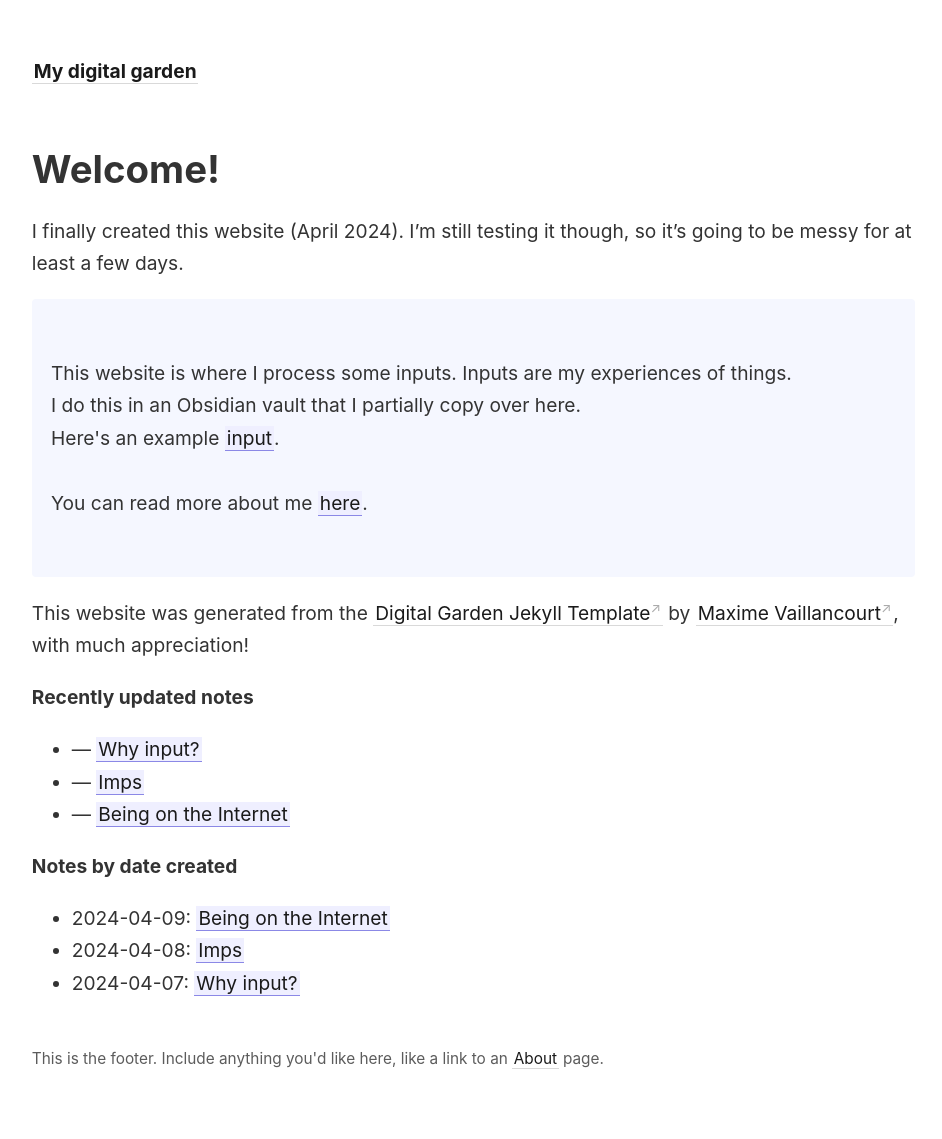
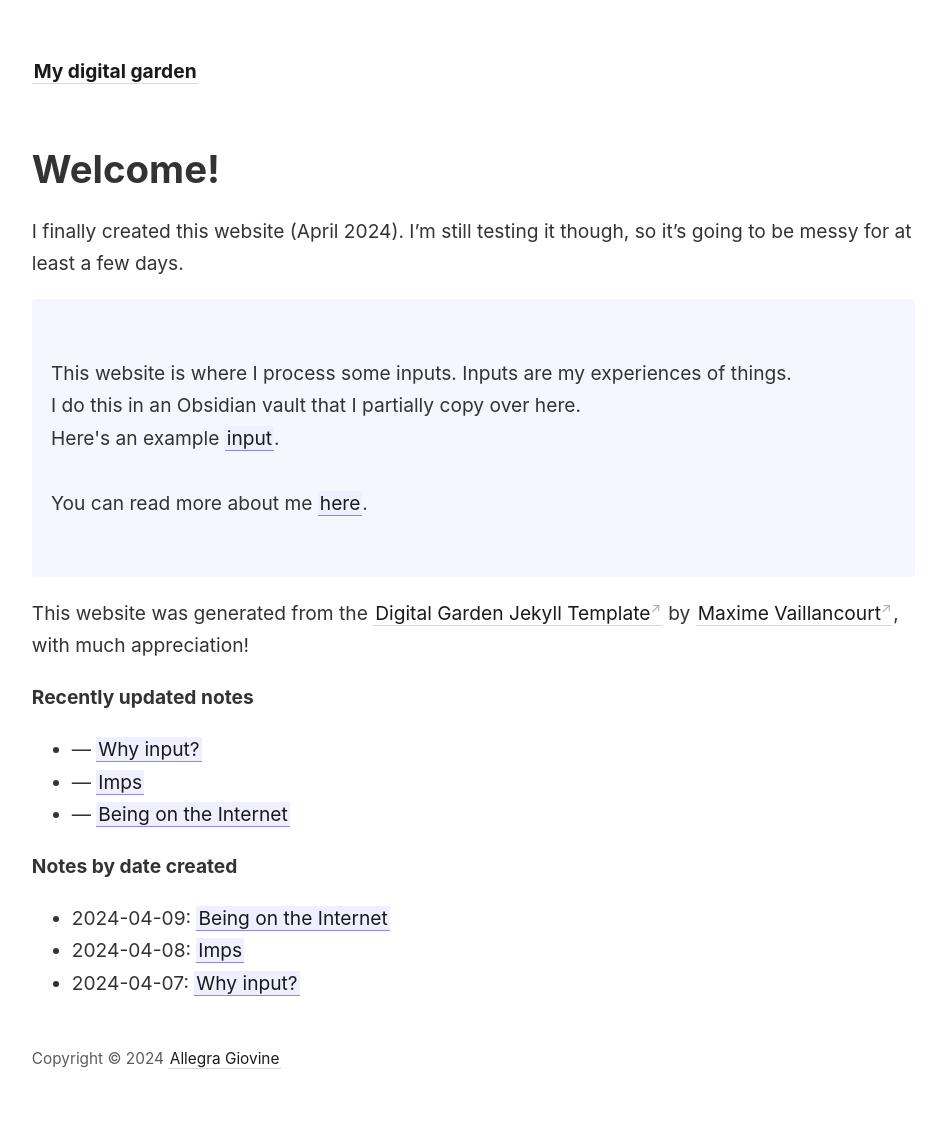
Before and after one commit to agiovine/agiovine.github.io, a Jekyll site: the page built from _pages/index.md, in a window 1280 px wide. Shown: the whole page, without its empty margins (45-987 px from the left). Built offline with Jekyll 4.4.1, drawn with Linux system fonts in a browser that asks for light colours.

Commit message:
Update footer.html

```diff
--- a/_includes/footer.html
+++ b/_includes/footer.html
@@ -1 +1 @@
-This is the footer. Include anything you'd like here, like a link to an <a class="internal-link" href="{{ site.baseurl }}/about">About</a> page.
+Copyright © 2024 <a class="internal-link" href="{{ site.baseurl }}/about">Allegra Giovine</a>
```
